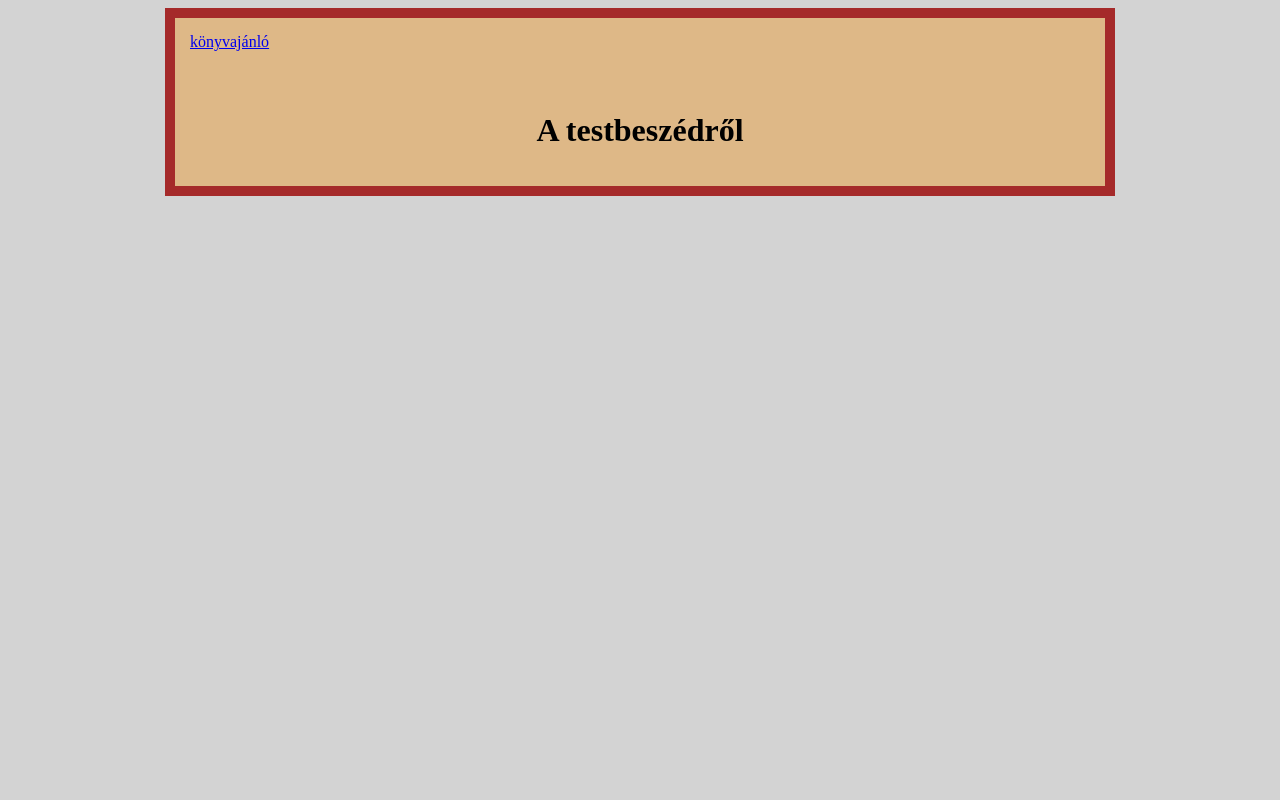
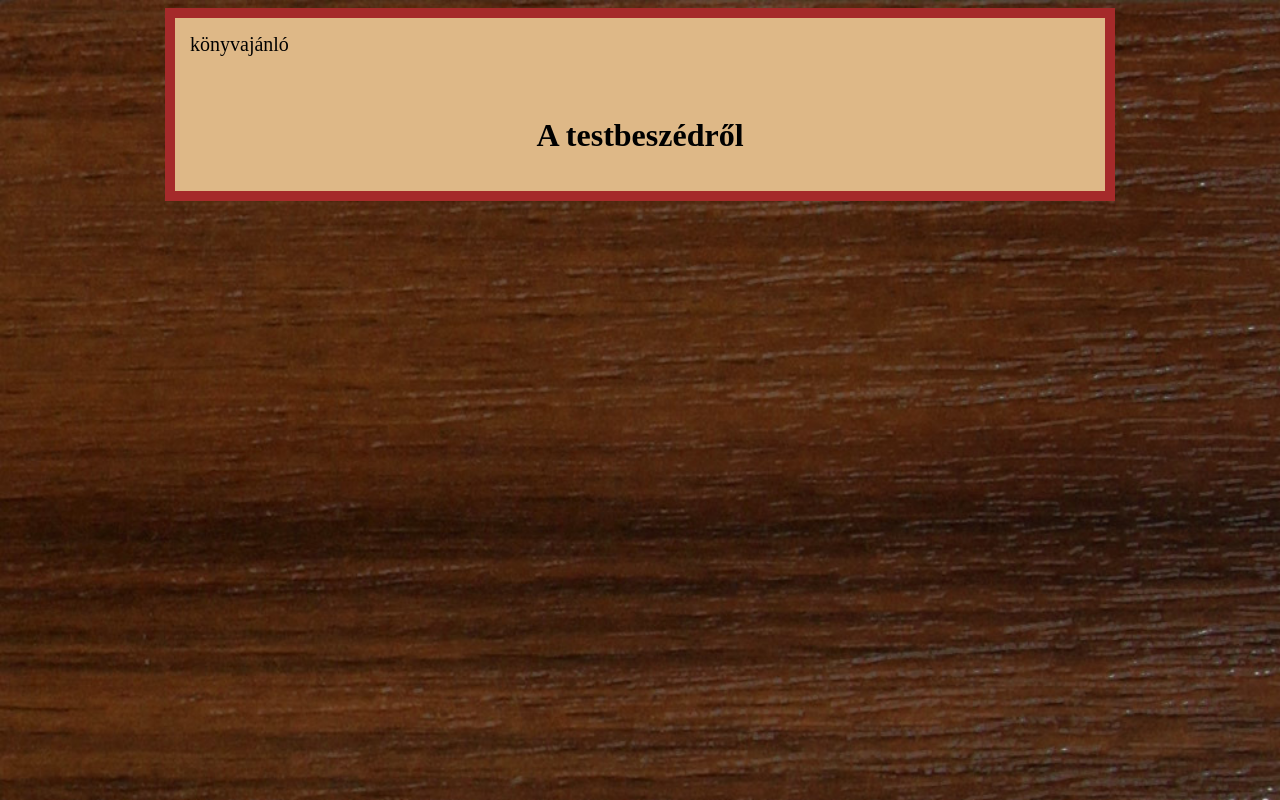
Before and after one commit to DinaPeter/html-projekt, a plain HTML site: page Testbeszéd.html in a window 1280 px wide. Drawn offline with Linux system fonts and the light colour scheme.

Commit message:
kialakitas1

```diff
--- a/Testbeszed.css
+++ b/Testbeszed.css
@@ -1,5 +1,6 @@
 body{
-    background-color: lightgray;
+    background-image: url(0729_drevodekor_orech_b.jpg);
+    background-size: cover;
 }
 .oldal{
     display: flex;
@@ -15,6 +16,15 @@ body{
     border-left: 10px solid brown;
     border-right: 10px solid brown;
     padding: 15px;
+    font-size: 20px;
+}
+a{
+    text-decoration: none;
+    color: black;
+}
+a:hover{
+    font-size: 2em;
+    color: brown;
 }
 .tartalom{
     background-color: burlywood;
```
Also changed, not shown: Testbeszéd.html (+1 -0 lines), 0729_drevodekor_orech_b.jpg (added), 1 other file.
